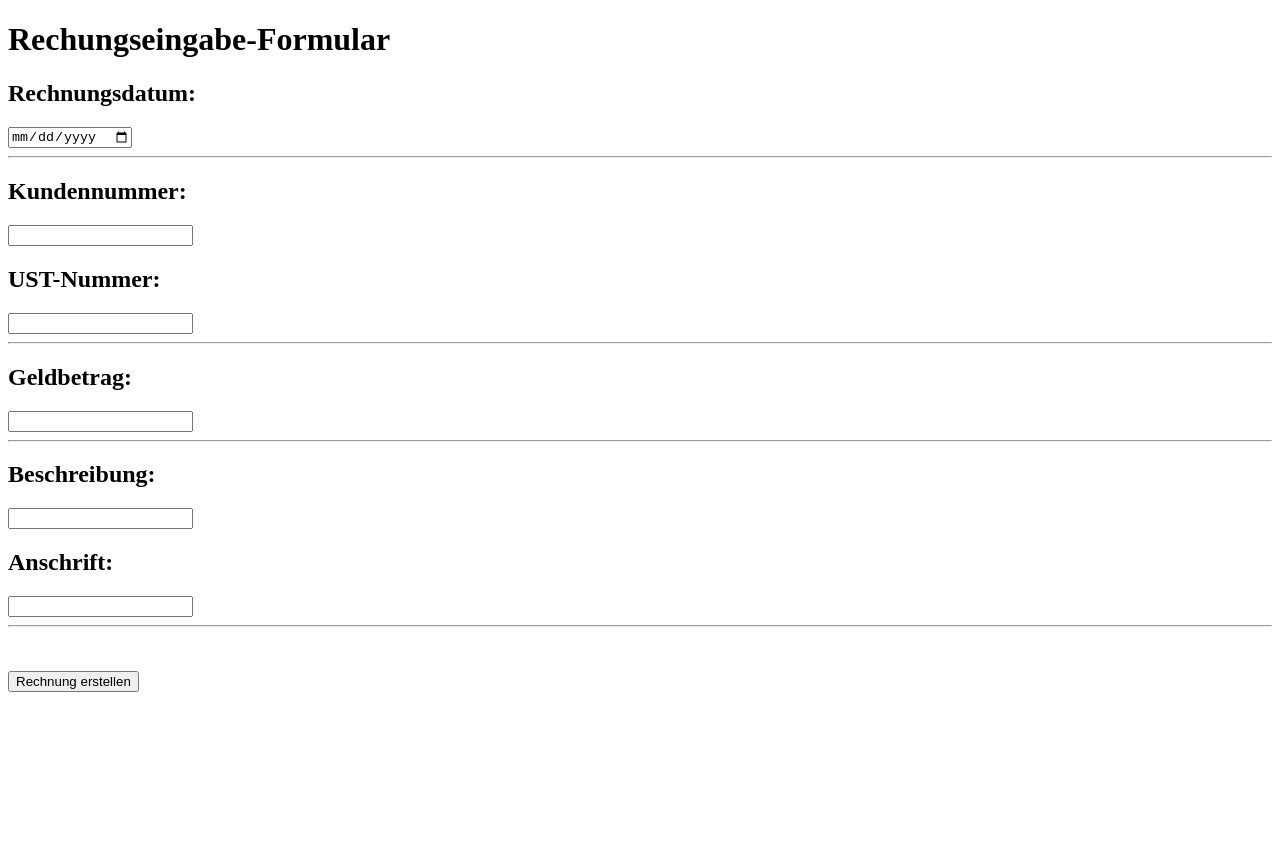
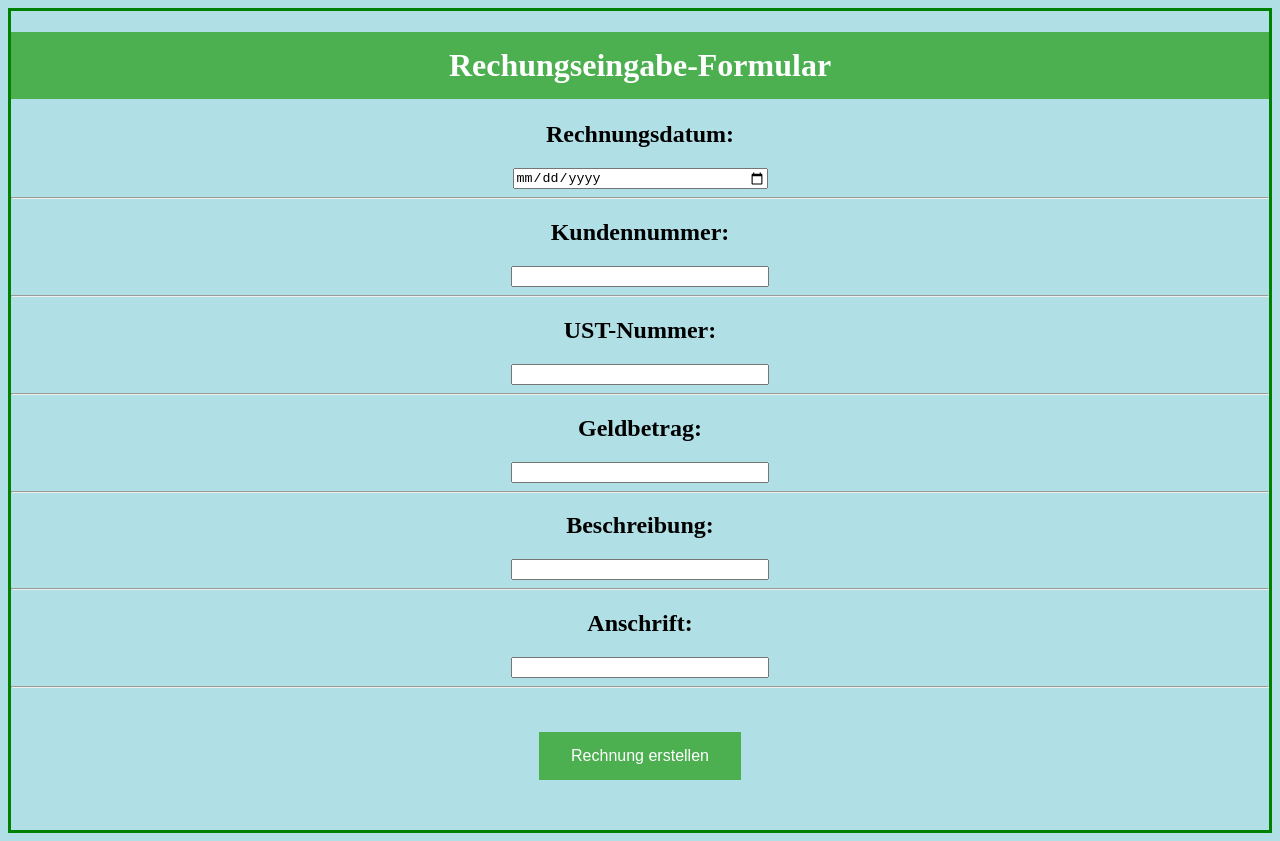
Before and after one commit to JoshDHBW/SystemA1, a plain HTML site: page index.html in a window 1280 px wide. Before the commit the page ends 800 px from the top, so only its background shows below. Drawn offline with Linux system fonts and the light colour scheme.

Commit message:
index.html erweitert index.css erweitert

```diff
--- a/index.css
+++ b/index.css
@@ -0,0 +1,27 @@
+body {
+    background-color: powderblue;
+    text-align: center;
+    border: 3px solid green;
+}
+h1 {
+    color: white;
+    padding: 15px 32px;
+    background-color: #4CAF50; /* Green */
+}
+p {
+    color: red;
+}
+button {
+    background-color: #4CAF50; /* Green */
+    border: none;
+    color: white;
+    padding: 15px 32px;
+    text-align: center;
+    text-decoration: none;
+    display: inline-block;
+    font-size: 16px;
+    margin-bottom: 50px;
+}
+input {
+    width: 250px;
+}
--- a/index.html
+++ b/index.html
@@ -3,6 +3,7 @@
 <head>
     <meta charset="UTF-8">
     <script src="index.js"></script>
+    <link rel="stylesheet" href="index.css">
     <title>Title</title>
     <h1>Rechungseingabe-Formular</h1>
 </head>
@@ -13,6 +14,7 @@
     <hr/>
     <h2>Kundennummer:</h2>
     <input id="Kundennummer" type="number"></input>
+    <hr/>
     <h2>UST-Nummer:</h2>
     <input id="Umsatzsteuernummer" type="number"></input>
     <hr/>
@@ -21,6 +23,7 @@
     <hr/>
     <h2>Beschreibung:</h2>
     <input id="Beschreibung" type="text">
+    <hr/>
     <h2>Anschrift:</h2>
     <input id="Anschrift" type="text">
     <hr/>
```
